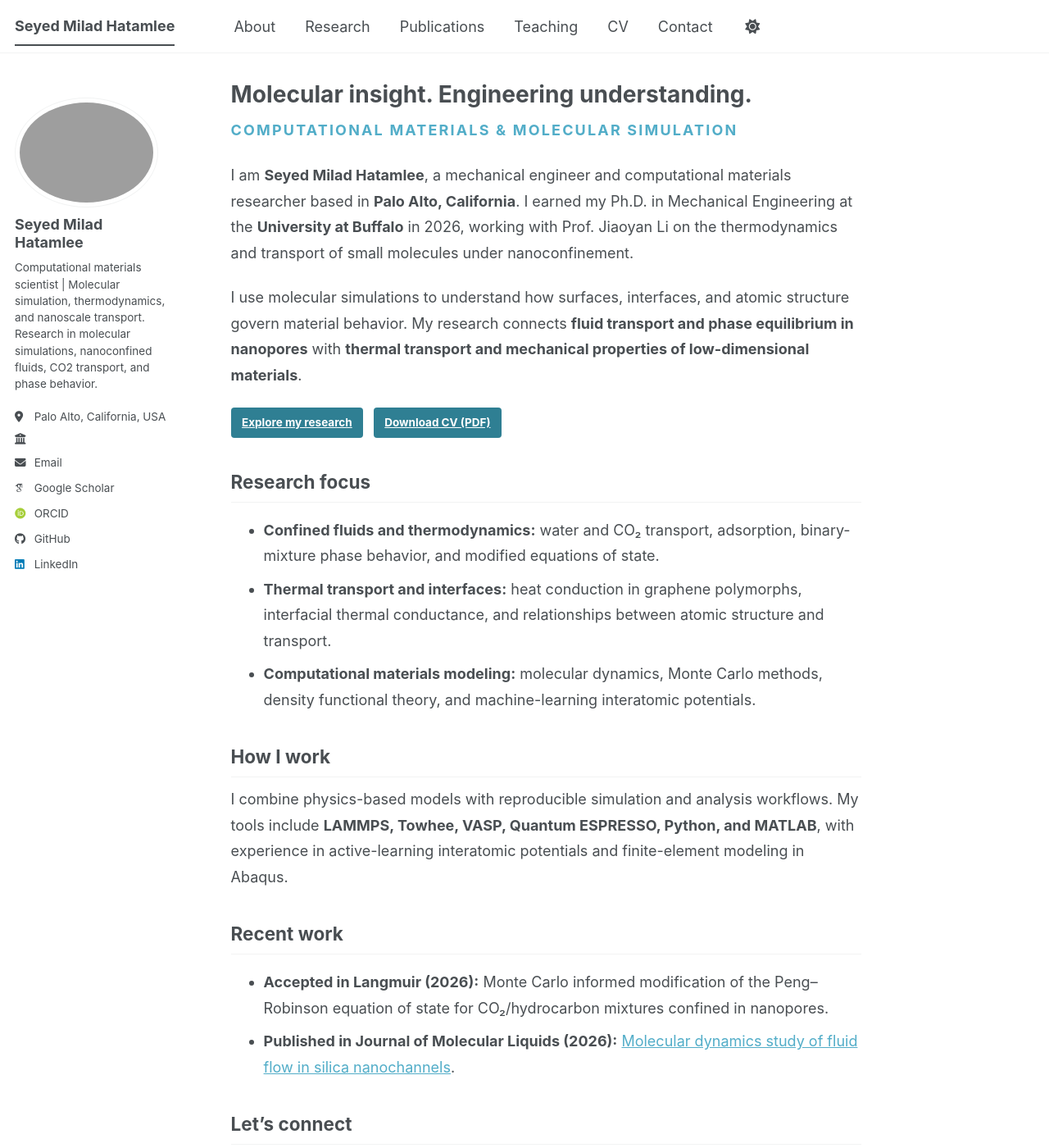
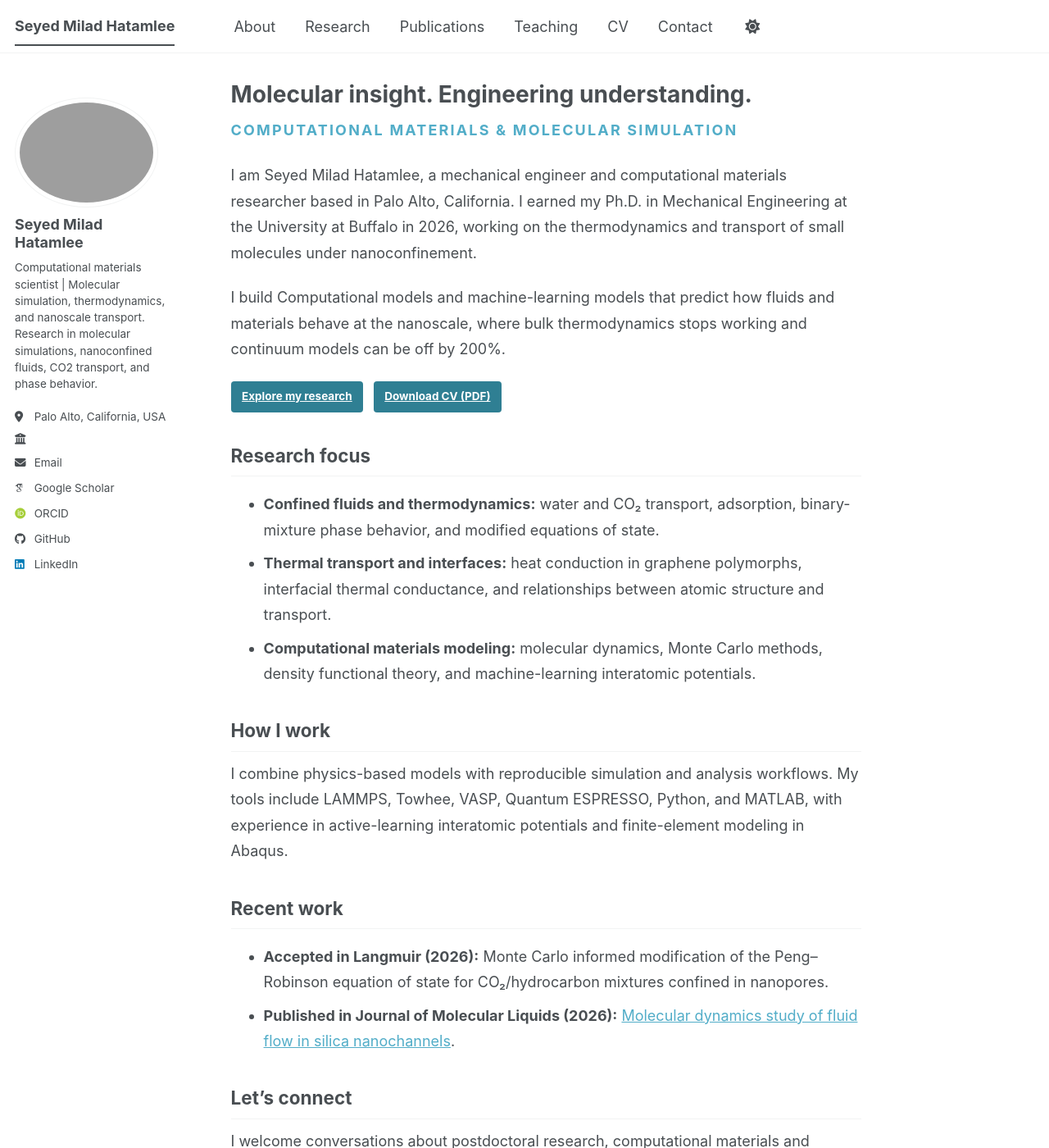
Before and after one commit to miladhtml/miladhatamlee.github.io, a Jekyll site: the page built from _pages/about.md, in a window 1280 px wide and 1400 px high. Shown: the whole window at 82% size. Built offline with Jekyll 4.4.1, drawn with Linux system fonts in a browser that asks for light colours; some web fonts are replaced; a script bundle is joined from its source files by our own code; library files that are not in the unit come from our copies; some of the changed text lies outside the part shown.

Commit message:
Revise about page content and update CV link
Updated personal introduction and research focus details. Modified CV link and refined language for clarity.

```diff
--- a/_pages/about.md
+++ b/_pages/about.md
@@ -7,11 +7,11 @@ author_profile: true
 
 <p class="profile-kicker">COMPUTATIONAL MATERIALS &amp; MOLECULAR SIMULATION</p>
 
-I am **Seyed Milad Hatamlee**, a mechanical engineer and computational materials researcher based in **Palo Alto, California**. I earned my Ph.D. in Mechanical Engineering at the **University at Buffalo** in 2026, working with Prof. Jiaoyan Li on the thermodynamics and transport of small molecules under nanoconfinement.
+I am Seyed Milad Hatamlee, a mechanical engineer and computational materials researcher based in Palo Alto, California. I earned my Ph.D. in Mechanical Engineering at the University at Buffalo in 2026, working on the thermodynamics and transport of small molecules under nanoconfinement.
 
-I use molecular simulations to understand how surfaces, interfaces, and atomic structure govern material behavior. My research connects **fluid transport and phase equilibrium in nanopores** with **thermal transport and mechanical properties of low-dimensional materials**.
+I build Computational models and machine-learning models that predict how fluids and materials behave at the nanoscale, where bulk thermodynamics stops working and continuum models can be off by 200%.
 
-<p class="profile-actions"><a class="btn btn--primary" href="{{ '/research/' | relative_url }}">Explore my research</a> <a class="btn" href="{{ '/files/Hatamlee_CV.pdf' | relative_url }}">Download CV (PDF)</a></p>
+<p class="profile-actions"><a class="btn btn--primary" href="{{ '/research/' | relative_url }}">Explore my research</a> <a class="btn" href="{{ '/files/Hatamlee_CV_up.pdf' | relative_url }}">Download CV (PDF)</a></p>
 
 ## Research focus
 
@@ -21,7 +21,7 @@ I use molecular simulations to understand how surfaces, interfaces, and atomic s
 
 ## How I work
 
-I combine physics-based models with reproducible simulation and analysis workflows. My tools include **LAMMPS, Towhee, VASP, Quantum ESPRESSO, Python, and MATLAB**, with experience in active-learning interatomic potentials and finite-element modeling in Abaqus.
+I combine physics-based models with reproducible simulation and analysis workflows. My tools include LAMMPS, Towhee, VASP, Quantum ESPRESSO, Python, and MATLAB, with experience in active-learning interatomic potentials and finite-element modeling in Abaqus.
 
 ## Recent work
 
@@ -30,4 +30,4 @@ I combine physics-based models with reproducible simulation and analysis workflo
 
 ## Let's connect
 
-I welcome conversations about postdoctoral research, computational materials and simulation roles, and collaborations in the **San Francisco Bay Area**. [Get in touch →]({{ '/contact/' | relative_url }})
+I welcome conversations about postdoctoral research, computational materials and simulation roles, and collaborations in the San Francisco Bay Area. [Get in touch →]({{ '/contact/' | relative_url }})
```
